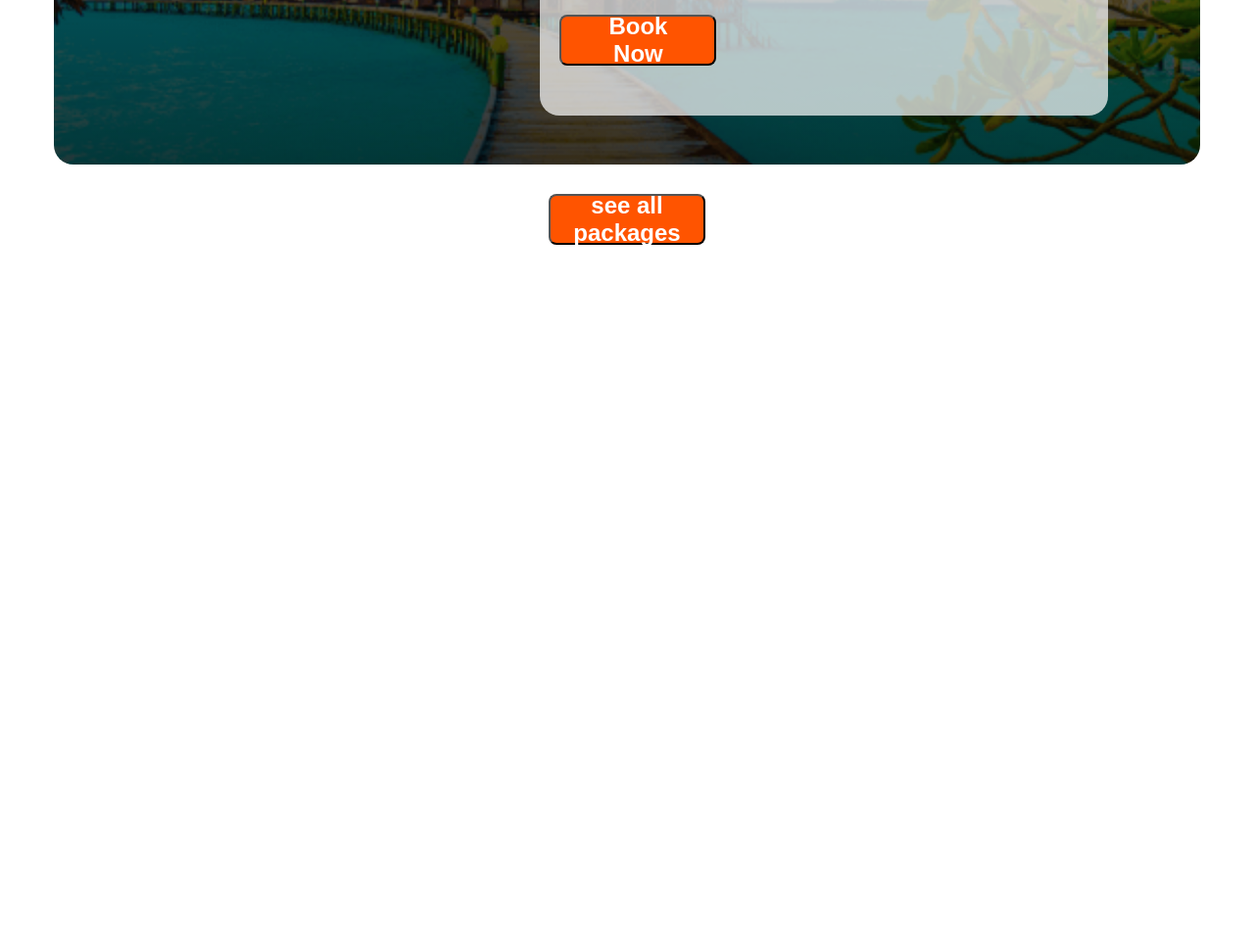
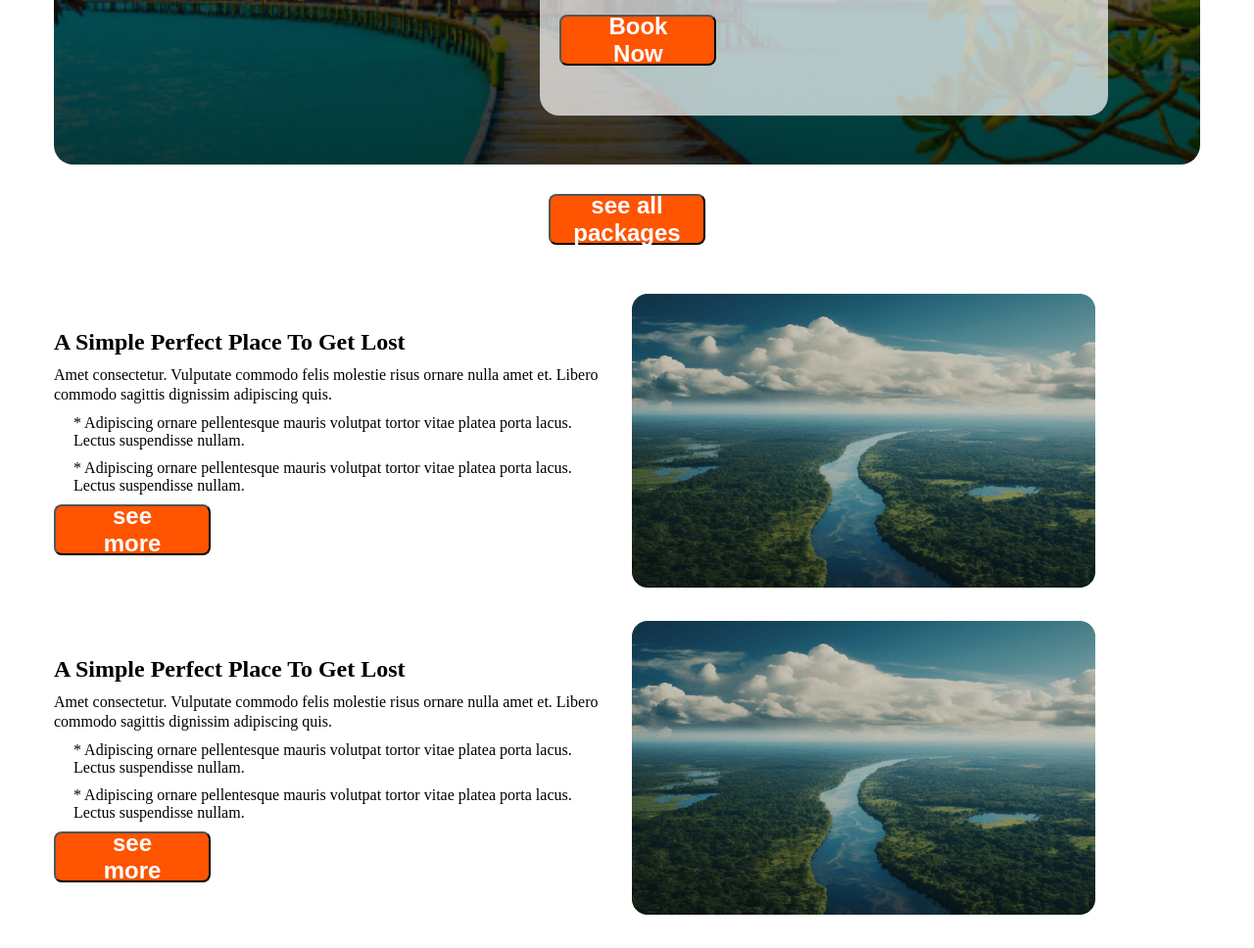
Before and after one commit to md-Rafiqulislam/hero-travel, a plain HTML site: page index.html in a window 1280 px wide. Shown: the part 5087-6055 px from the top of the page at 98% size. Before the commit the page ends 5387 px from the top, so only its background shows below. Drawn offline with Linux system fonts and the light colour scheme.

Commit message:
video section done for desktop version.

```diff
--- a/index.html
+++ b/index.html
@@ -306,7 +306,62 @@
             </section>
             <!-- deals and discounts section end -->
 
-
+            <!-- video section start -->
+            <section class="video-section">
+                <div class="video-first-row-container">
+                    <div class="text-content half-width">
+                        <h2>A Simple Perfect Place To Get Lost</h2>
+                        <p>
+                            Amet consectetur. Vulputate commodo felis molestie
+                            risus ornare nulla amet et. Libero commodo sagittis
+                            dignissim adipiscing quis.
+                        </p>
+                        <ul>
+                            <li><span class="dot">*</span>
+                                Adipiscing ornare pellentesque mauris volutpat
+                                tortor vitae platea porta lacus. Lectus
+                                suspendisse nullam.
+                            </li>
+                            <li><span class="dot">*</span>
+                                Adipiscing ornare pellentesque mauris volutpat
+                                tortor vitae platea porta lacus. Lectus
+                                suspendisse nullam.
+                            </li>
+                        </ul>
+                        <button class="primary-btn">see more</button>
+                    </div>
+                    <div class="image-div half-width">
+                        <img src="./Images/Rectangle12.png" alt="">
+                    </div>
+                </div>
+                <div class="video-first-row-container">
+                    <div class="text-content half-width">
+                        <h2>A Simple Perfect Place To Get Lost</h2>
+                        <p>
+                            Amet consectetur. Vulputate commodo felis molestie
+                            risus ornare nulla amet et. Libero commodo sagittis
+                            dignissim adipiscing quis.
+                        </p>
+                        <ul>
+                            <li><span class="dot">*</span>
+                                Adipiscing ornare pellentesque mauris volutpat
+                                tortor vitae platea porta lacus. Lectus
+                                suspendisse nullam.
+                            </li>
+                            <li><span class="dot">*</span>
+                                Adipiscing ornare pellentesque mauris volutpat
+                                tortor vitae platea porta lacus. Lectus
+                                suspendisse nullam.
+                            </li>
+                        </ul>
+                        <button class="primary-btn">see more</button>
+                    </div>
+                    <div class="image-div half-width">
+                        <img src="./Images/Rectangle12.png" alt="">
+                    </div>
+                </div>
+            </section>
+            <!-- video section end -->
         </main>
         <!-- main section end -->
 
--- a/styles/sharedStyles.css
+++ b/styles/sharedStyles.css
@@ -38,3 +38,7 @@ body {
 .orange-background {
     background-color: #c24020;
 }
+
+.half-width {
+    width: 50%;
+}
--- a/styles/style.css
+++ b/styles/style.css
@@ -4,3 +4,4 @@
 @import "./destinationStyles.css";
 @import "./whyChooseStyles.css";
 @import "./dealsAndDiscountsStyles.css";
+@import "./videoStyles.css";
--- /dev/null
+++ b/styles/videoStyles.css
@@ -0,0 +1,30 @@
+.video-first-row-container {
+    display: flex;
+    justify-content: space-between;
+    align-items: center;
+    gap: 10px;
+    margin: 30px 0;
+}
+
+.text-content half-width h2 {
+    font-size: 40px;
+    margin: 10px 0;
+}
+
+.video-first-row-container p {
+    margin: 10px 0;
+    line-height: 20px;
+}
+
+.video-first-row-container ul {
+    padding: 0 20px;
+    margin: 10px 0;
+}
+
+.video-first-row-container ul li {
+    margin: 10px 0;
+}
+
+.dot {
+    color: #110110;
+}
```
